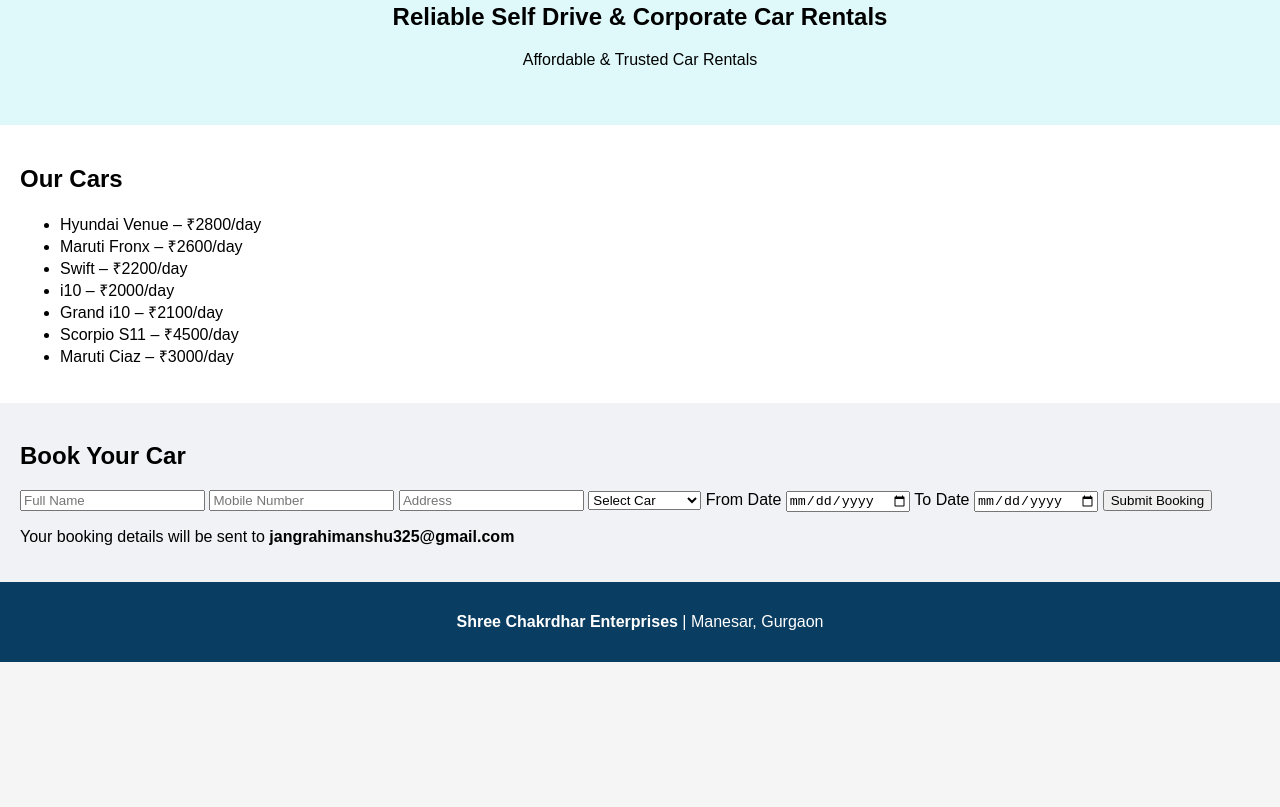
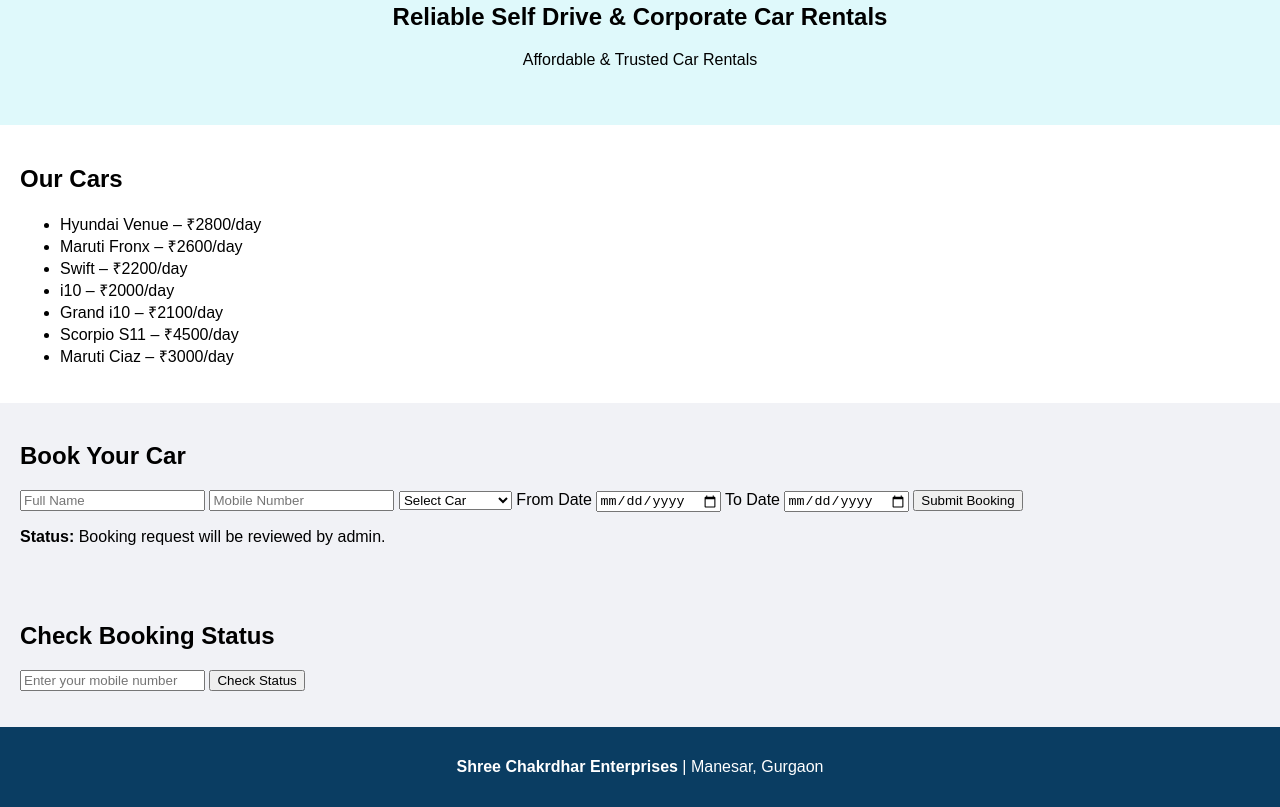
Before and after one commit to nitika-0709/Shree-chakardhar-enterprises, a plain HTML site: page index.html in a window 1280 px wide. Shown: the part 316-1123 px from the top of the page. Before the commit the page ends 978 px from the top, so only its background shows below. Drawn offline with Linux system fonts and the light colour scheme.

Commit message:
Refactor booking form and add status check feature

```diff
--- a/index.html
+++ b/index.html
@@ -34,15 +34,16 @@
   </ul>
 </section>
 
+<!-- BOOKING FORM -->
 <section id="booking" class="booking">
   <h2>Book Your Car</h2>
 
-  <form action="https://formspree.io/f/mjknqrra" method="POST">
-    <input type="text" name="name" placeholder="Full Name" required>
-    <input type="tel" name="mobile" placeholder="Mobile Number" required>
-    <input type="text" name="address" placeholder="Address" required>
+  <form id="bookingForm">
+    <input type="text" id="name" placeholder="Full Name" required>
 
-    <select name="car" required>
+    <input type="tel" id="mobile" placeholder="Mobile Number" required>
+
+    <select id="car" required>
       <option value="">Select Car</option>
       <option>Hyundai Venue</option>
       <option>Maruti Fronx</option>
@@ -54,20 +55,32 @@
     </select>
 
     <label>From Date</label>
-    <input type="date" name="from_date" required>
+    <input type="date" id="from_date" required>
 
     <label>To Date</label>
-    <input type="date" name="to_date" required>
+    <input type="date" id="to_date" required>
 
     <button type="submit">Submit Booking</button>
   </form>
 
-  <p>Your booking details will be sent to <b>jangrahimanshu325@gmail.com</b></p>
+  <p><b>Status:</b> Booking request will be reviewed by admin.</p>
+</section>
+
+<!-- STATUS CHECK -->
+<section class="booking">
+  <h2>Check Booking Status</h2>
+
+  <input type="tel" id="checkMobile" placeholder="Enter your mobile number">
+  <button onclick="checkStatus()">Check Status</button>
+
+  <p id="statusResult" style="font-weight:bold;"></p>
 </section>
 
 <footer>
   <p><b>Shree Chakrdhar Enterprises</b> | Manesar, Gurgaon</p>
 </footer>
+
+<!-- FIREBASE + LOGIC -->
 <script src="firebase.js"></script>
 <script src="script.js"></script>
 
```
